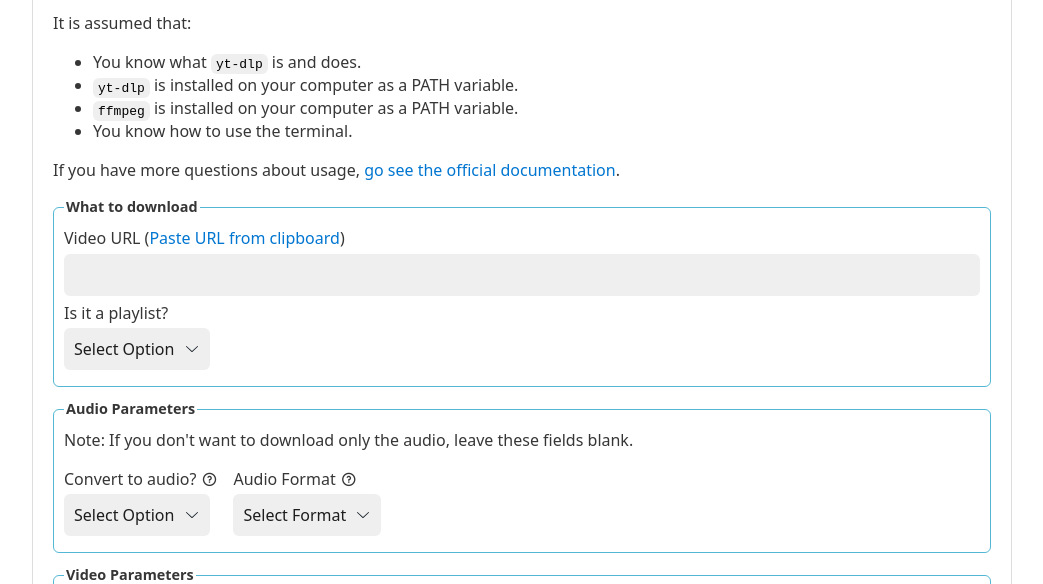
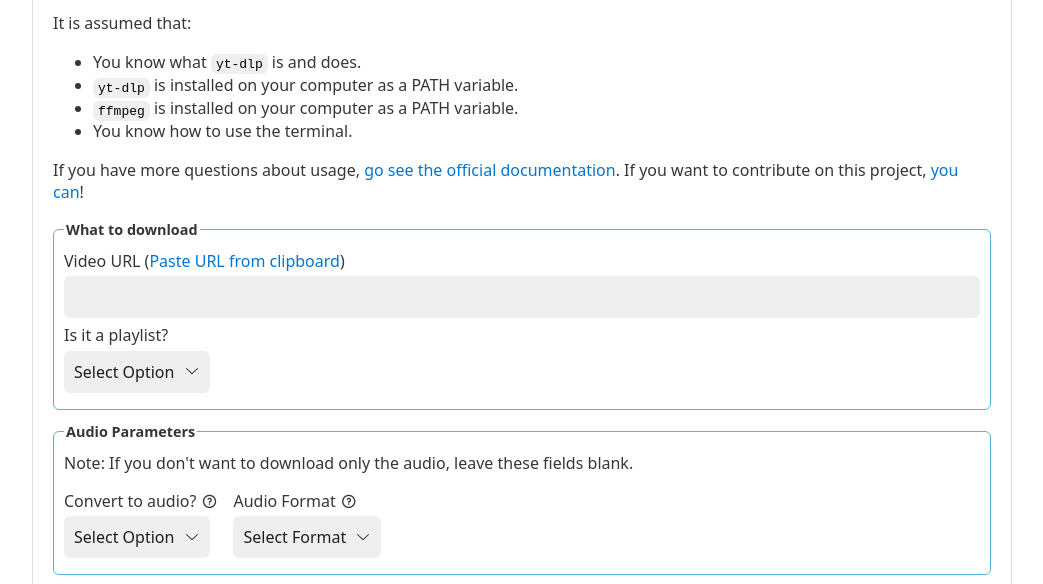
Before and after one commit to thelegend09/yt-dlp-builder, a plain HTML site: page index.html in a window 1280 px wide. Shown: the part 157-741 px from the top of the page, without its empty margins (118-1161 px from the left). Drawn offline with nearby package versions, Linux system fonts and the light colour scheme.

Commit message:
add link to repo

```diff
--- a/index.html
+++ b/index.html
@@ -48,7 +48,7 @@
          href="https://github.com/yt-dlp/yt-dlp?tab=readme-ov-file#usage-and-options"
          target="_blank"
          >go see the official documentation</a
-       >.
+       >. If you want to contribute on this project, <a href="https://github.com/thelegend09/yt-dlp-builder">you can</a>!
      </p>
 
 
@@ -140,6 +140,7 @@
             <!-- prettier-ignore -->
             <textarea type="text" id="format" name="--format" rows="1">"bestvideo[height=1080]+bestaudio/best[height<=1080]/best"</textarea
             >
+
           </div>
           <!-- Merge Output Format -->
           <div>
```
